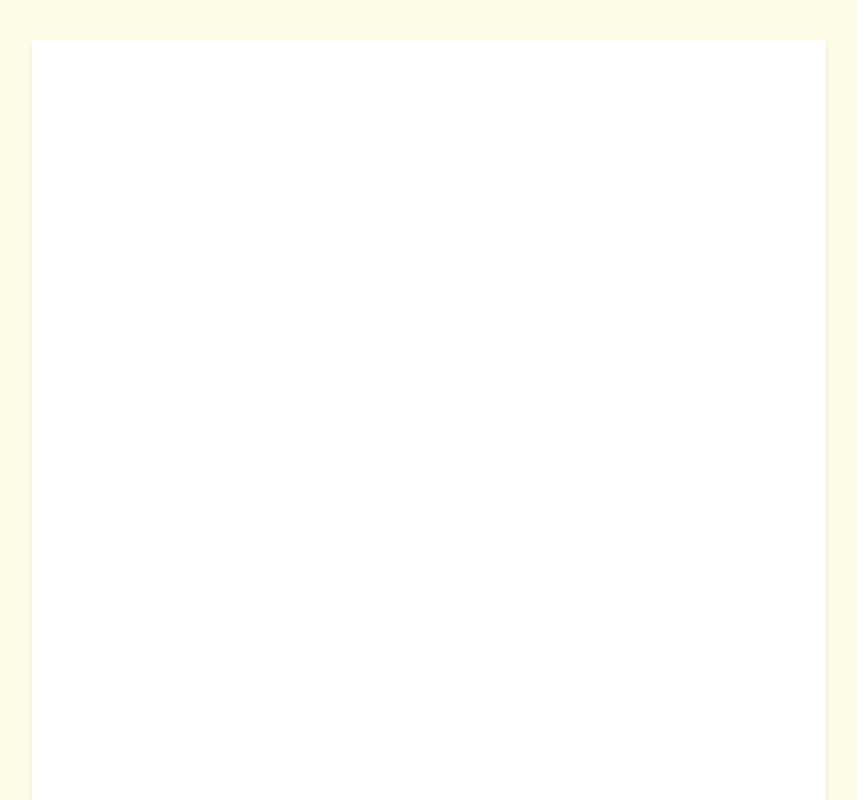
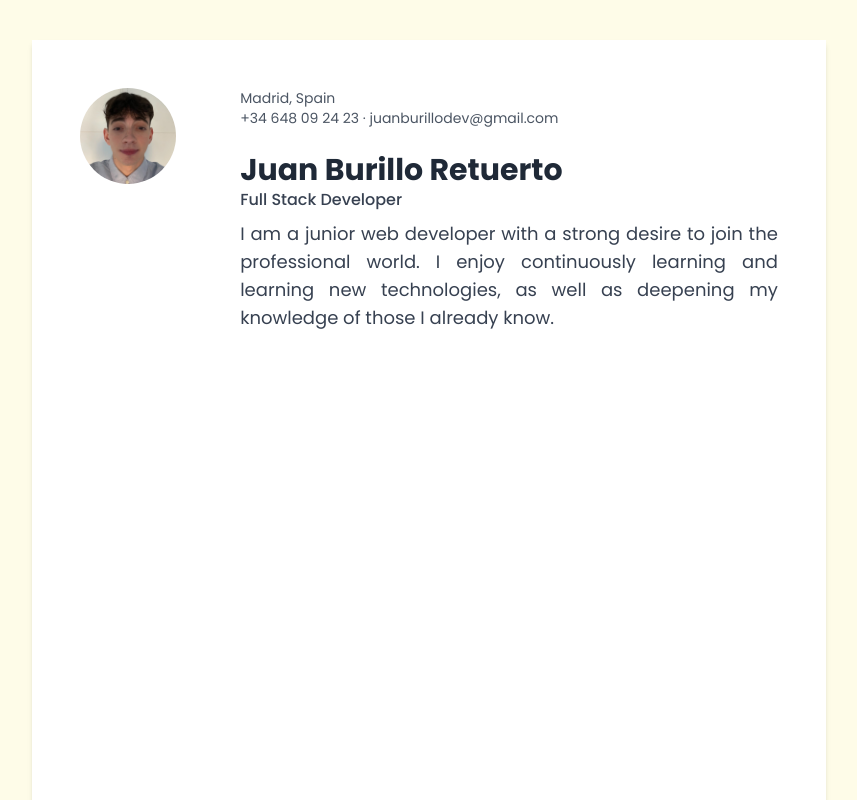
Before and after one commit to juanburillo/curriculum-vitae, a Vue app: page / in a window 1280 px wide. Shown: the top 800 px of the page, without its empty margins (211-1068 px from the left). Built offline with nearby package versions, Linux system fonts and the light colour scheme.

Commit message:
feat: :sparkles: fill out Presentation component

```diff
--- a/src/components/Curriculum.vue
+++ b/src/components/Curriculum.vue
@@ -1,7 +1,9 @@
 <script setup lang="ts">
+import Presentation from './Presentation.vue';
 </script>
 
 <template>
   <div class="w-[210mm] h-[297mm] my-10 mx-auto p-12 bg-white shadow-md">
+    <Presentation />
   </div>
 </template>
--- a/src/components/Presentation.vue
+++ b/src/components/Presentation.vue
@@ -1,6 +1,22 @@
 <script setup lang="ts">
+import data from '../locales/data.json';
 </script>
 
 <template>
+  <section class="flex flex-row gap-x-16">
+    <img src="../assets/portrait.jpg" alt="Portrait of Juan Burillo" class="w-24 h-24 rounded-full">
 
+    <div>
+        <div class="mb-6 text-sm text-gray-600">
+          <p>{{ data.contact.location }}</p>
+          <p>{{ data.contact.phone }} &middot; {{ data.contact.email }}</p>
+        </div>
+
+        <div>
+          <h1 class="font-bold text-3xl text-gray-800">{{ data.name }}</h1>
+          <h2 class="mb-2 font-medium text-gray-700">{{ data.title }}</h2>
+          <p class="text-lg text-justify text-gray-700">{{ data.description }}</p>
+        </div>
+    </div>
+  </section>
 </template>
```
